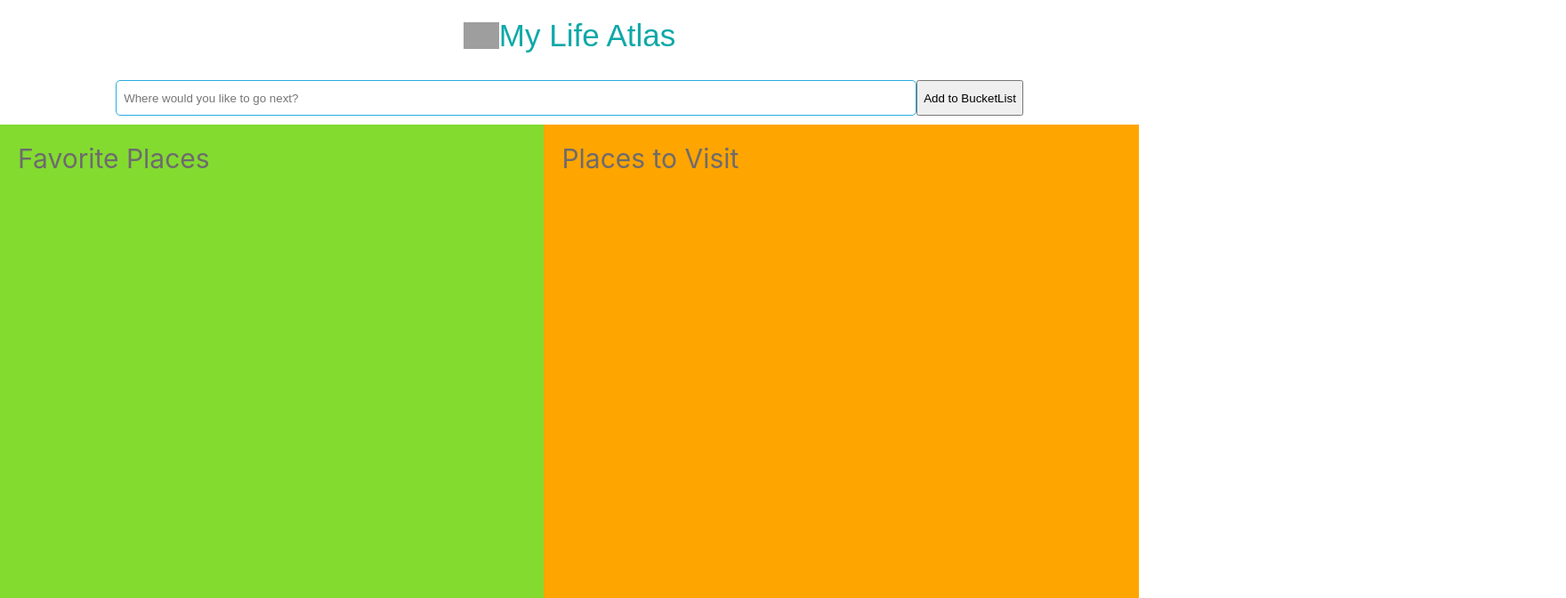
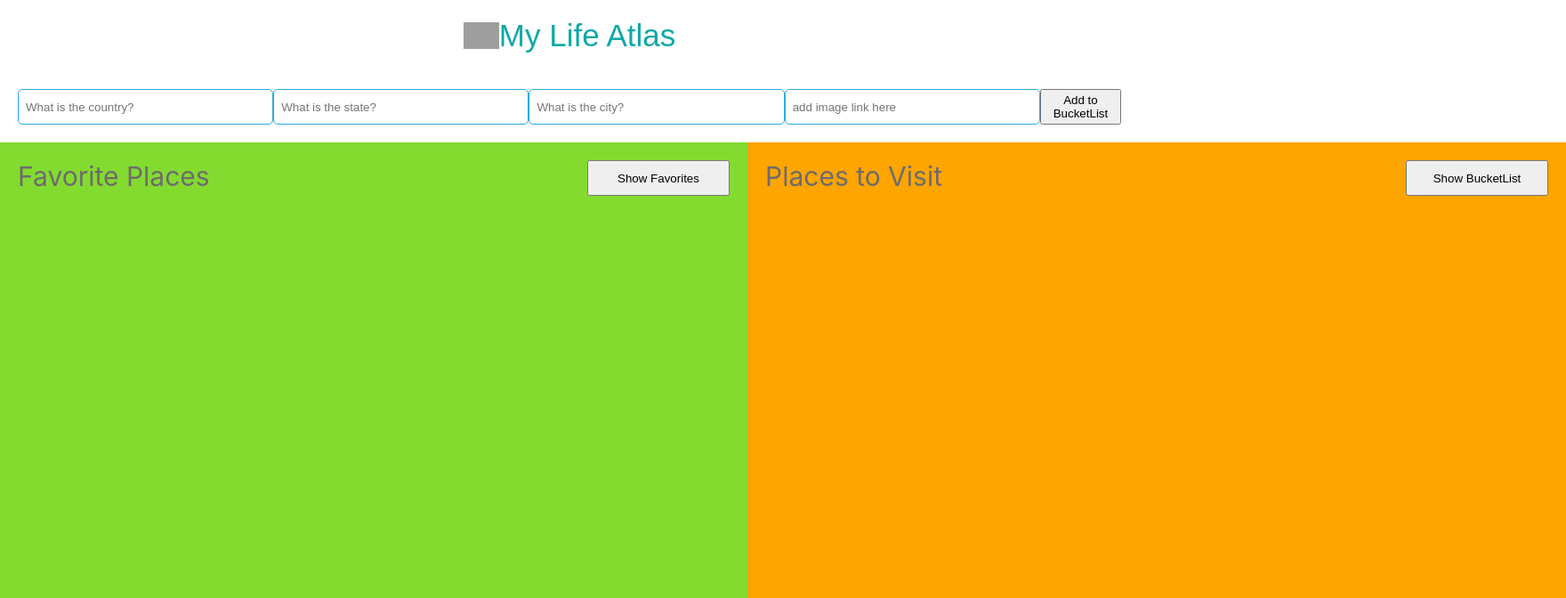
Before and after one commit to jayyrt/no-db, a React (Create React App) app: page / in a window 1280 px wide. Shown: the top 672 px of the page at 89% size, 1760 px wide, since content can reach past the window. Built offline with nearby package versions, Linux system fonts and the light colour scheme; grey boxes are pictures that could not be loaded.

Commit message:
need functionalities

```diff
--- a/src/Favorites/Favorites.css
+++ b/src/Favorites/Favorites.css
@@ -1,9 +1,20 @@
-.Visits {
+.Visits-title {
     background-color: rgb(131, 219, 48);
     min-height: 100vh;
     width: 100vh;
     display: flex;
+    justify-content: space-between;
     font-size: 30px;
     color: rgb(110, 107, 109);
     padding: 20px;
     }
+
+.Get-Places {
+    height: 5vh;
+    width: 20vh;
+}
+
+.Faves-content {
+    display: flex;
+    justify-content: center;
+}
--- a/src/Favorites/Favorites.js
+++ b/src/Favorites/Favorites.js
@@ -1,13 +1,36 @@
+import axios from 'axios';
 import React, { Component } from 'react';
 
 import './Favorites.css'
 
 export default class Favorites extends Component {
+    constructor() {
+        super();
+
+        this.state = {
+            placesVisited: []
+        }
+
+        this.getPlaces = this.getPlaces.bind(this);
+    }
+
+    getPlaces(){
+    //   axios.get('')
+    //  .then( res => {
+    //   this.setState({ placesVisited: res.data })
+    // })
+    }
+
     render(){
         return (
-            <section className="Visits">
+            <div>
+            <section className="Visits-title">
                 <span>Favorite Places</span>
+                <button className="Get-Places" onClick={this.getPlaces}>Show Favorites</button>
             </section>
+            <section className="Faves-content"></section>
+            </div>
+
         )
     }
 }
--- a/src/List/BucketList.css
+++ b/src/List/BucketList.css
@@ -3,7 +3,13 @@
     min-height: 100vh;
     width: 110vh;
     display: flex;
+    justify-content: space-between;
     font-size: 30px;
     color: rgb(110, 107, 109);
     padding: 20px;
   }
+
+  .Get-Bucket-List {
+    height: 5vh;
+    width: 20vh;
+  }
--- a/src/List/BucketList.js
+++ b/src/List/BucketList.js
@@ -3,11 +3,58 @@ import React, { Component } from 'react';
 import './BucketList.css';
 
 export default class BucketList extends Component {
+    constructor(){
+        super();
+
+        this.state = {
+            bucketList: []
+        }
+
+        this.getBucketList = this.getBucketList.bind(this);
+        this.deletePlace = this.deletePlace.bind(this);
+        this.addPhoto = this.addPhoto.bind(this);
+    }
+
+    getBucketList() {
+
+    }
+
+    deletePlace() {
+
+    }
+
+    addPhoto() {
+
+    }
+
+    moveToFavorites() {
+
+    }
+
     render(){
+        const Wish = this.state.bucketList.map((newPlace) => {
+            return (
+                <div key={newPlace.id}>
+                    <p>Country: {newPlace.country}</p>
+                    <p>State: {newPlace.state}</p>
+                    <p>City: {newPlace.city}</p>
+                    <button className="Add-Photo" onClick={this.addPhoto}>Add Pic</button>
+                    <button className="Remove-Place" onClick={this.deletePlace}>Delete</button>
+                    <button className="Visited" onClick={this.moveToFavorites}>ACCOMPLISHED</button>
+                </div>
+            )
+        })
+
         return (
+            <div>
             <section className="Bucket-list">
                 <span>Places to Visit</span>
+                <button className="Get-Bucket-List" onClick={this.getBucketList}>Show BucketList</button>
             </section>
+            <section className="Bucket-List-Content">
+            </section>
+            </div>
+
         );
     }
 }
--- a/src/NewAdd/NewAdd.css
+++ b/src/NewAdd/NewAdd.css
@@ -2,14 +2,38 @@
     background-color: white;
     min-height: 5vh;
     display: flex;
-    justify-content: center;
-    padding: 10px;
+    justify-content: space-between;
+    padding: 20px;
 }
 
-.Add {
+.Add-Country {
     border-radius: 5px;
     border: 1px solid #2aabe2;
     padding: 8px;
-    width: 70%;
+    width: 30%;
     outline: none;
 }
+
+.Add-State {
+    border-radius: 5px;
+    border: 1px solid #2aabe2;
+    padding: 8px;
+    width: 30%;
+    outline: none;
+}
+
+.Add-City {
+    border-radius: 5px;
+    border: 1px solid #2aabe2;
+    padding: 8px;
+    width: 30%;
+    outline: none;
+}
+
+.Picture {
+    border-radius: 5px;
+    border: 1px solid #2aabe2;
+    padding: 8px;
+    width: 30%;
+    outline: none;
+}
--- a/src/NewAdd/NewAdd.js
+++ b/src/NewAdd/NewAdd.js
@@ -6,7 +6,7 @@ export default class NewAdd extends Component {
     contructor(){
 
         this.state= {
-            text: ''
+            text: '',
         }
         this.createPost = this.createPost.bind(this);
     }
@@ -22,8 +22,14 @@ export default class NewAdd extends Component {
     render() {
         return (
             <div className="Adding-spot">
-                <input className="Add"
-                       placeholder="Where would you like to go next?" />
+                <input className="Add-Country"
+                       placeholder="What is the country?" />
+                <input className="Add-State"
+                       placeholder="What is the state?" />
+                <input className="Add-City"
+                       placeholder="What is the city?" />
+                <input className="Picture"
+                       placeholder="add image link here" />
                 <button onClick={ this.createPost }>Add to BucketList</button>
             </div>
         )
```
